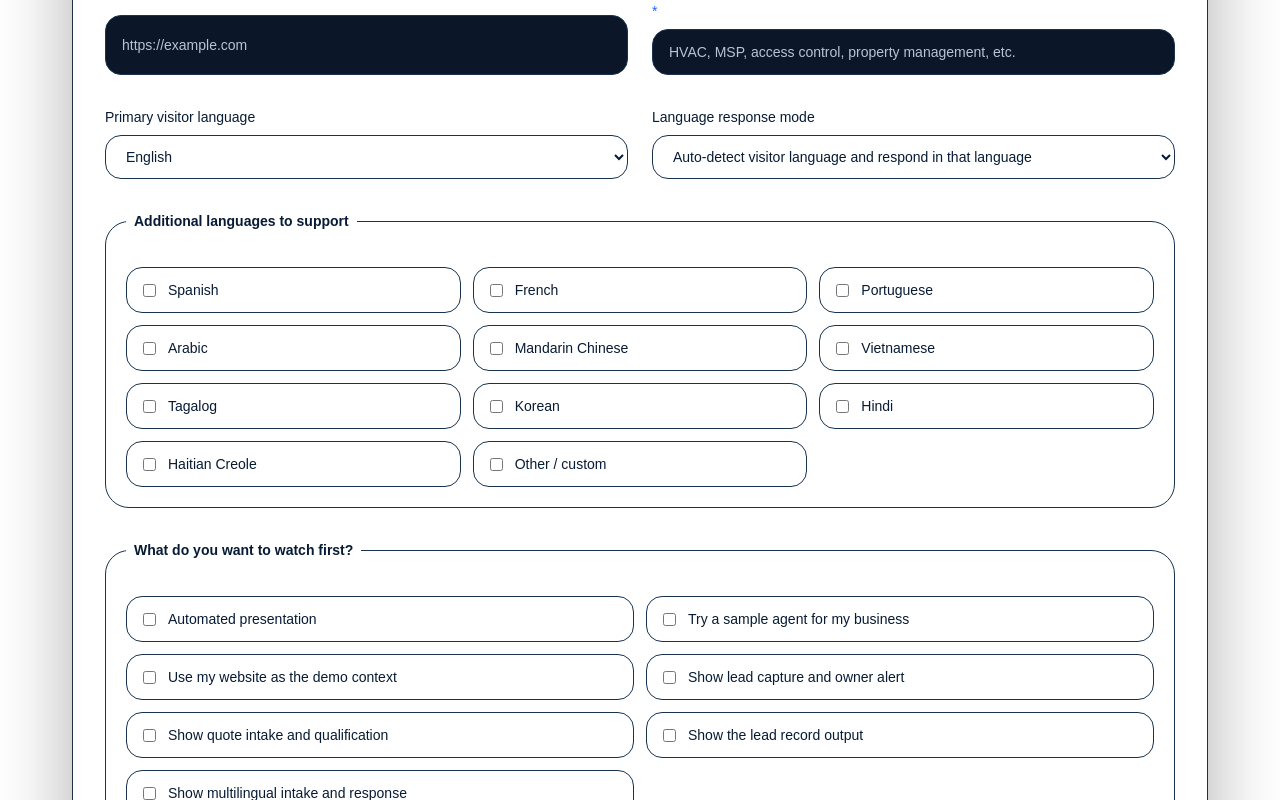
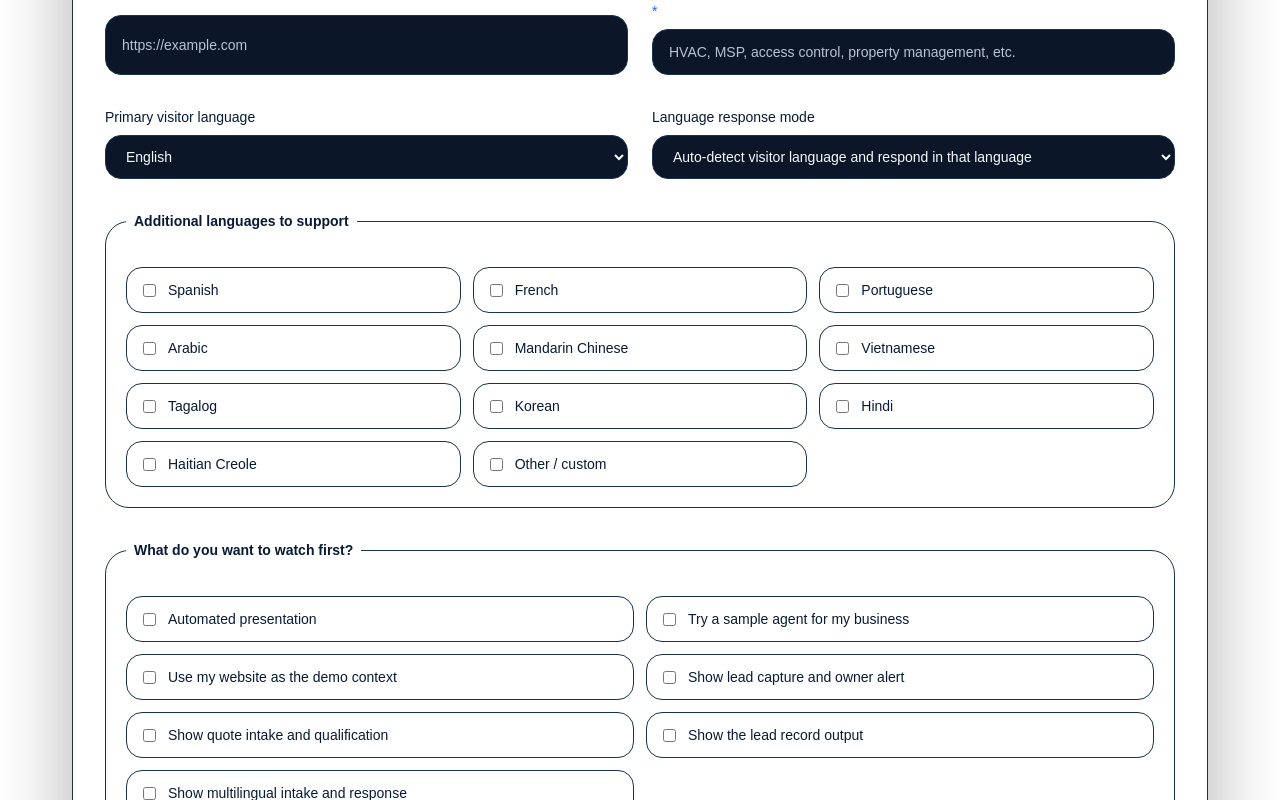
Before and after one commit to quantam101/already-here-llc, a Next.js app: page /ai-agent in a window 1280 px wide. Shown: the part 1780-2580 px from the top of the page. Built offline with nearby package versions, Linux system fonts and the light colour scheme; no server answers.

Commit message:
fix: force ai agent form text white

```diff
--- a/app/globals.css
+++ b/app/globals.css
@@ -200,6 +200,14 @@ textarea {
   border-color: #19324d !important;
 }
 
+.proof-light #ai-agent-free-trial input,
+.proof-light #ai-agent-free-trial select,
+.proof-light #ai-agent-free-trial textarea {
+  background-color: #0b1728 !important;
+  color: #f8fafc !important;
+  caret-color: #f8fafc !important;
+}
+
 @media (max-width: 640px) {
   .container-shell {
     padding-left: 1rem;
```
